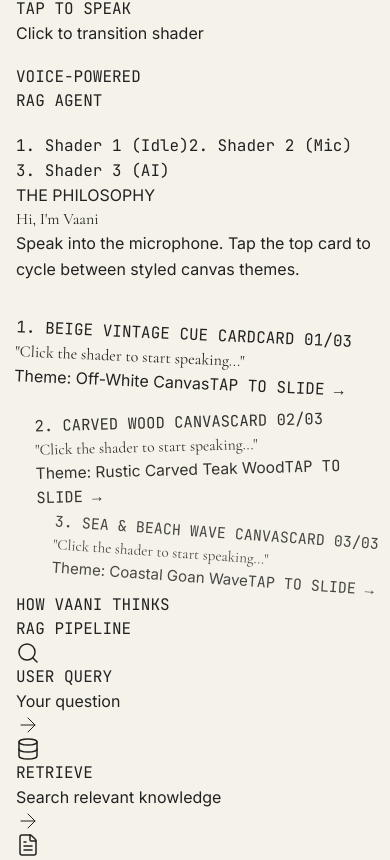
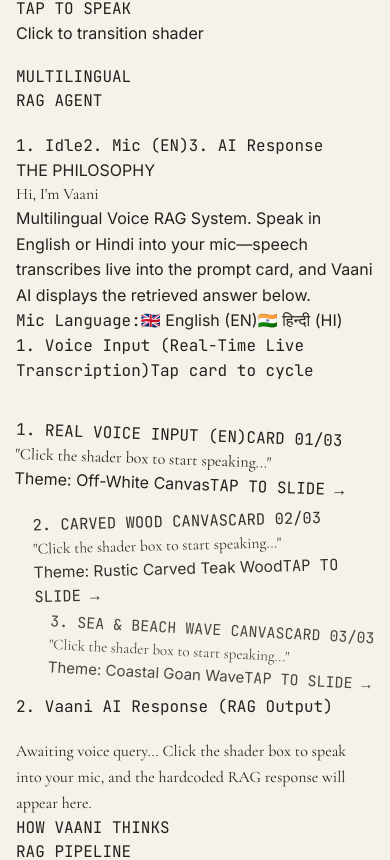
Before and after one commit to Rachitneema03/Vaani, a React (Vite) app in the folder frontend/: page / in a window 390 px wide. Shown: the part 1338-2198 px from the top of the page. Built offline with nearby package versions, Linux system fonts and the light colour scheme.

Commit message:
feat: add animated Hero section with GSAP parallax and scroll-triggered transitions

```diff
--- a/frontend/src/components/Hero.jsx
+++ b/frontend/src/components/Hero.jsx
@@ -78,7 +78,7 @@ export default function Hero() {
           playsInline
           webkit-playsinline="true"
         >
-          <source src="https://res.cloudinary.com/dbg7xnr63/video/upload/v1787412202/IMG_0747_fgdr53.mp4" type="video/mp4" />
+          <source src="https://res.cloudinary.com/dbg7xnr63/video/upload/f_auto,q_auto/v1787412202/IMG_0747_fgdr53.mp4" type="video/mp4" />
         </video>
       </div>
 
--- a/frontend/src/components/VaaniIntro.jsx
+++ b/frontend/src/components/VaaniIntro.jsx
@@ -10,11 +10,31 @@ gsap.registerPlugin(ScrollTrigger);
 export default function VaaniIntro() {
   const container = useRef(null);
 
-  // 3 States: 'idle' (Shader 1) -> 'listening' (Shader 2) -> 'speaking' (Shader 3)
-  const [mode, setMode] = useState('idle');
+  // States:
+  const [mode, setMode] = useState('idle'); // 'idle' | 'listening' | 'speaking'
+  const [responseState, setResponseState] = useState('idle'); // 'idle' | 'processing' | 'ready'
+  const [selectedLang, setSelectedLang] = useState('en'); // 'en' | 'hi'
   const [transcript, setTranscript] = useState('');
-  const [displayedText, setDisplayedText] = useState('Click the shader to start speaking...');
-  const [activeCardIndex, setActiveCardIndex] = useState(0); // 0: Beige Cue Card, 1: Carved Wood Card, 2: Sea Beach Card
+  const [userQuery, setUserQuery] = useState('');
+  const [activeCardIndex, setActiveCardIndex] = useState(0);
+
+  // Multilingual RAG Hardcoded Responses (as requested)
+  const hardcodedResponses = {
+    en: {
+      language: "en",
+      langName: "English",
+      flag: "🇬🇧",
+      answer: "Photosynthesis is the process by which plants, some bacteria and some protists use the energy from sunlight to produce glucose from carbon dioxide and water. Oxygen is also formed."
+    },
+    hi: {
+      language: "hi",
+      langName: "हिन्दी (Hindi)",
+      flag: "🇮🇳",
+      answer: "जब चट्टानों में तनाव बढ़ जाता है और वे अचानक खिसकती हैं, तो ऊर्जा तरंगों के रूप में निकलती है। यही तरंगें पृथ्वी की पपड़ी में कंपन पैदा करती हैं, जिसे हम भूकंप के रूप में महसूस करते हैं।"
+    }
+  };
+
+  const currentQA = hardcodedResponses[selectedLang];
 
   const recognitionRef = useRef(null);
 
@@ -36,14 +56,14 @@ export default function VaaniIntro() {
     );
   }, { scope: container });
 
-  // Web Speech API Initialization
+  // Web Speech API Initialization with dynamic language
   useEffect(() => {
     const SpeechRecognition = window.SpeechRecognition || window.webkitSpeechRecognition;
     if (SpeechRecognition) {
       const recognition = new SpeechRecognition();
       recognition.continuous = false;
       recognition.interimResults = true;
-      recognition.lang = 'en-US';
+      recognition.lang = selectedLang === 'hi' ? 'hi-IN' : 'en-US';
 
       recognition.onresult = (event) => {
         let currentTranscript = '';
@@ -51,14 +71,10 @@ export default function VaaniIntro() {
           currentTranscript += event.results[i][0].transcript;
         }
         setTranscript(currentTranscript);
-        setDisplayedText(currentTranscript);
       };
 
       recognition.onerror = (event) => {
         console.error('Speech recognition error:', event.error);
-        if (mode === 'listening') {
-          setDisplayedText('Listening... (speak now into your microphone)');
-        }
       };
 
       recognition.onend = () => {
@@ -69,14 +85,15 @@ export default function VaaniIntro() {
 
       recognitionRef.current = recognition;
     }
-  }, [mode]);
+  }, [mode, selectedLang]);
 
   // Handle Shader Clicks for the 3-step transition
   const handleShaderClick = () => {
     if (mode === 'idle') {
       setMode('listening');
+      setResponseState('idle');
       setTranscript('');
-      setDisplayedText('Listening... Say something about Goa!');
+      setUserQuery('');
       if (recognitionRef.current) {
         try { recognitionRef.current.start(); } catch (e) {}
       }
@@ -87,18 +104,21 @@ export default function VaaniIntro() {
       transitionToSpeaking();
     } else if (mode === 'speaking') {
       setMode('idle');
-      setDisplayedText('Click the shader to start speaking...');
+      setResponseState('idle');
+      setTranscript('');
+      setUserQuery('');
     }
   };
 
   const transitionToSpeaking = () => {
     setMode('speaking');
-    const userQuery = transcript || "Can you recommend the best beaches and local cuisine in Goa?";
-    setDisplayedText(`Thinking & Processing: "${userQuery}"...`);
+    setResponseState('processing');
+    const realSpokenQuery = transcript.trim() || "Live voice audio captured via mic";
+    setUserQuery(realSpokenQuery);
 
     setTimeout(() => {
-      setDisplayedText(`"Vaani AI: Here are top spots in Goa based on your query: Morjim for quiet sunsets, Palolem for beaches, and Ritz Classic for authentic Konkani thali!"`);
-    }, 2200);
+      setResponseState('ready');
+    }, 1800);
   };
 
   // Cycle card stack when clicking topmost card
@@ -106,32 +126,35 @@ export default function VaaniIntro() {
     setActiveCardIndex((prev) => (prev + 1) % 3);
   };
 
-  const currentTranscribedText = transcript || displayedText;
+  // Real live transcription logic for the prompt card
+  const currentTranscribedText = mode === 'listening'
+    ? (transcript || `Listening in ${currentQA.langName}... speak into your mic now`)
+    : (userQuery || (transcript ? transcript : 'Click the shader box to start speaking...'));
 
   // Render Card 1: Vintage Off-White Beige Card
   const renderCard1 = (positionStyle, zIndex, onClick) => (
     <div
       onClick={onClick}
       style={positionStyle}
-      className={`absolute inset-x-0 top-0 p-6 bg-[#F5EFEB] rounded-xl border-4 border-[#6C4E31]/40 shadow-2xl transition-all duration-700 ease-out transform cursor-pointer select-none ${zIndex}`}
+      className={`absolute inset-x-0 top-0 p-5 bg-[#F5EFEB] rounded-xl border-4 border-[#6C4E31]/40 shadow-2xl transition-all duration-700 ease-out transform cursor-pointer select-none ${zIndex}`}
     >
       <Tape className="top-[-10px] left-8 z-10" />
       <Tape className="bottom-[-10px] right-8 z-10 rotate-90" />
 
-      <div className="flex items-center justify-between mb-3 border-b border-[#D8C4B6] pb-2">
+      <div className="flex items-center justify-between mb-2 border-b border-[#D8C4B6] pb-1.5">
         <span className="text-[10px] font-mono tracking-widest text-[#6C4E31] uppercase font-bold flex items-center gap-1.5">
           <span className={`w-2 h-2 rounded-full ${mode === 'listening' ? 'bg-[#50ffeb] animate-ping' : 'bg-[#6C4E31]'}`}></span>
-          {mode === 'listening' ? 'TRANSCRIBING LIVE...' : '1. BEIGE VINTAGE CUE CARD'}
+          {mode === 'listening' ? `TRANSCRIBING LIVE (${selectedLang.toUpperCase()})...` : `1. REAL VOICE INPUT (${selectedLang.toUpperCase()})`}
         </span>
         <span className="text-[10px] font-mono text-[#8C6D53]">CARD 01/03</span>
       </div>
 
-      <div className="font-serif text-[#3D2C1E] text-base md:text-lg leading-relaxed italic min-h-[85px] relative">
+      <div className="font-serif text-[#3D2C1E] text-sm md:text-base leading-relaxed italic min-h-[65px] relative">
         "{currentTranscribedText}"
-        {mode === 'listening' && <span className="inline-block w-2 h-5 bg-[#50ffeb] ml-1 animate-pulse"></span>}
+        {mode === 'listening' && <span className="inline-block w-2 h-4 bg-[#50ffeb] ml-1 animate-pulse"></span>}
       </div>
 
-      <div className="mt-3 pt-2 border-t border-[#D8C4B6]/60 flex items-center justify-between text-[11px] font-sans text-[#7E634E]">
+      <div className="mt-2 pt-1.5 border-t border-[#D8C4B6]/60 flex items-center justify-between text-[10px] font-sans text-[#7E634E]">
         <span>Theme: Off-White Canvas</span>
         <span className="font-mono text-[9px] bg-[#E3D5CA] px-2 py-0.5 rounded border border-[#6C4E31]/20">TAP TO SLIDE →</span>
       </div>
@@ -143,11 +166,11 @@ export default function VaaniIntro() {
     <div
       onClick={onClick}
       style={positionStyle}
-      className={`absolute inset-x-0 top-0 p-6 bg-[#2B1B17] rounded-xl border-4 border-[#8B5A2B] shadow-2xl transition-all duration-700 ease-out transform cursor-pointer select-none text-[#E8D5B5] ${zIndex}`}
+      className={`absolute inset-x-0 top-0 p-5 bg-[#2B1B17] rounded-xl border-4 border-[#8B5A2B] shadow-2xl transition-all duration-700 ease-out transform cursor-pointer select-none text-[#E8D5B5] ${zIndex}`}
     >
       <div className="absolute inset-0 bg-gradient-to-br from-[#3D261C] to-[#1F120E] opacity-90 rounded-lg pointer-events-none"></div>
 
-      <div className="relative z-10 flex items-center justify-between mb-3 border-b border-[#8B5A2B]/40 pb-2">
+      <div className="relative z-10 flex items-center justify-between mb-2 border-b border-[#8B5A2B]/40 pb-1.5">
         <span className="text-[10px] font-mono tracking-widest text-[#D4A373] uppercase font-bold flex items-center gap-1.5">
           <span className="w-2 h-2 rounded-full bg-[#D4A373]"></span>
           2. CARVED WOOD CANVAS
@@ -155,11 +178,11 @@ export default function VaaniIntro() {
         <span className="text-[10px] font-mono text-[#A27B5C]">CARD 02/03</span>
       </div>
 
-      <div className="relative z-10 font-serif text-[#F3E9DC] text-base md:text-lg leading-relaxed italic min-h-[85px] drop-shadow-[0_2px_2px_rgba(0,0,0,0.8)]">
+      <div className="relative z-10 font-serif text-[#F3E9DC] text-sm md:text-base leading-relaxed italic min-h-[65px] drop-shadow-[0_2px_2px_rgba(0,0,0,0.8)]">
         "{currentTranscribedText}"
       </div>
 
-      <div className="relative z-10 mt-3 pt-2 border-t border-[#8B5A2B]/40 flex items-center justify-between text-[11px] font-sans text-[#D4A373]">
+      <div className="relative z-10 mt-2 pt-1.5 border-t border-[#8B5A2B]/40 flex items-center justify-between text-[10px] font-sans text-[#D4A373]">
         <span>Theme: Rustic Carved Teak Wood</span>
         <span className="font-mono text-[9px] bg-[#3D261C] px-2 py-0.5 rounded border border-[#8B5A2B]/50">TAP TO SLIDE →</span>
       </div>
@@ -171,9 +194,9 @@ export default function VaaniIntro() {
     <div
       onClick={onClick}
       style={positionStyle}
-      className={`absolute inset-x-0 top-0 p-6 bg-gradient-to-br from-[#E0F4F1] via-[#F4EFEA] to-[#D5E8E4] rounded-xl border-4 border-[#4EA896]/50 shadow-2xl transition-all duration-700 ease-out transform cursor-pointer select-none text-[#1C4E44] ${zIndex}`}
+      className={`absolute inset-x-0 top-0 p-5 bg-gradient-to-br from-[#E0F4F1] via-[#F4EFEA] to-[#D5E8E4] rounded-xl border-4 border-[#4EA896]/50 shadow-2xl transition-all duration-700 ease-out transform cursor-pointer select-none text-[#1C4E44] ${zIndex}`}
     >
-      <div className="flex items-center justify-between mb-3 border-b border-[#A0D2C8] pb-2">
+      <div className="flex items-center justify-between mb-2 border-b border-[#A0D2C8] pb-1.5">
         <span className="text-[10px] font-mono tracking-widest text-[#2C7A6B] uppercase font-bold flex items-center gap-1.5">
           <span className="w-2 h-2 rounded-full bg-[#4EA896] animate-pulse"></span>
           3. SEA & BEACH WAVE CANVAS
@@ -181,11 +204,11 @@ export default function VaaniIntro() {
         <span className="text-[10px] font-mono text-[#2C7A6B]">CARD 03/03</span>
       </div>
 
-      <div className="font-serif text-[#164038] text-base md:text-lg leading-relaxed italic min-h-[85px]">
+      <div className="font-serif text-[#164038] text-sm md:text-base leading-relaxed italic min-h-[65px]">
         "{currentTranscribedText}"
       </div>
 
-      <div className="mt-3 pt-2 border-t border-[#A0D2C8]/70 flex items-center justify-between text-[11px] font-sans text-[#2C7A6B]">
+      <div className="mt-2 pt-1.5 border-t border-[#A0D2C8]/70 flex items-center justify-between text-[10px] font-sans text-[#2C7A6B]">
         <span>Theme: Coastal Goan Wave</span>
         <span className="font-mono text-[9px] bg-[#CBE6E1] px-2 py-0.5 rounded border border-[#4EA896]/30">TAP TO SLIDE →</span>
       </div>
@@ -194,34 +217,33 @@ export default function VaaniIntro() {
 
   // Calculate stack positions and z-index offsets based on activeCardIndex
   const getCardProps = (cardIndex) => {
-    // Relative position in stack: 0 (front), 1 (middle), 2 (back)
     const stackPos = (cardIndex - activeCardIndex + 3) % 3;
 
     if (stackPos === 0) {
       return {
-        style: { transform: 'translate(0px, 0px) rotate(2.5deg) scale(1)', opacity: 1 },
+        style: { transform: 'translate(0px, 0px) rotate(2deg) scale(1)', opacity: 1 },
         zIndex: 'z-30'
       };
     } else if (stackPos === 1) {
       return {
-        style: { transform: 'translate(14px, 12px) rotate(-1.5deg) scale(0.97)', opacity: 0.92 },
+        style: { transform: 'translate(12px, 10px) rotate(-1.5deg) scale(0.97)', opacity: 0.92 },
         zIndex: 'z-20'
       };
     } else {
       return {
-        style: { transform: 'translate(26px, 24px) rotate(4deg) scale(0.94)', opacity: 0.82 },
+        style: { transform: 'translate(22px, 20px) rotate(3deg) scale(0.94)', opacity: 0.82 },
         zIndex: 'z-10'
       };
     }
   };
 
   return (
-    <section id="vaani-intro" ref={container} className="relative w-full min-h-screen md:h-screen bg-[#FAF9F6] py-16 md:py-24 z-10 shadow-[0_-10px_30px_rgba(0,0,0,0.1)] rounded-t-3xl flex items-center overflow-hidden">
-      <div className="container max-w-6xl mx-auto flex flex-col md:flex-row items-center justify-center gap-8 md:gap-16 h-full pb-8 md:pb-16 px-4">
+    <section id="vaani-intro" ref={container} className="relative w-full min-h-screen bg-[#FAF9F6] py-12 md:py-20 z-10 shadow-[0_-10px_30px_rgba(0,0,0,0.1)] rounded-t-3xl flex items-center overflow-hidden">
+      <div className="container max-w-6xl mx-auto flex flex-col md:flex-row items-center justify-center gap-8 md:gap-12 h-full px-4">
 
         {/* LEFT: Voice Shader Container (Clickable Box) */}
-        <div className="intro-left relative w-full md:w-1/2 flex justify-center max-h-[320px] sm:max-h-[380px] md:max-h-[420px]">
-          <div className="relative inline-block w-full max-w-[280px] sm:max-w-[340px] md:max-w-[400px] aspect-square">
+        <div className="intro-left relative w-full md:w-1/2 flex flex-col items-center justify-center">
+          <div className="relative inline-block w-full max-w-[280px] sm:max-w-[340px] md:max-w-[380px] aspect-square">
 
             {/* Box Container for Shader */}
             <div
@@ -242,80 +264,193 @@ export default function VaaniIntro() {
             <Tape className="top-[-10px] left-1/2 -translate-x-1/2 z-20" />
 
             <div className="absolute -left-4 top-8 bg-[#E5DECC] text-[#8B663A] text-[10px] font-mono tracking-widest uppercase p-2 border border-[#8B663A]/20 shadow-sm rotate-[-4deg] pointer-events-none z-20">
-              VOICE-POWERED<br/>RAG AGENT
+              MULTILINGUAL<br/>RAG AGENT
               <Tape className="top-[-8px] right-[-10px] w-8 h-4 rotate-[15deg]" />
             </div>
 
             {/* 3 Step Manual Controls */}
-            <div className="mt-4 flex items-center justify-center gap-3">
+            <div className="mt-4 flex items-center justify-center gap-2 sm:gap-3 flex-wrap">
               <button
-                onClick={() => setMode('idle')}
+                onClick={() => { setMode('idle'); setResponseState('idle'); setTranscript(''); setUserQuery(''); }}
                 className={`px-3 py-1 text-[10px] font-mono rounded-full border transition-all ${mode === 'idle' ? 'bg-[#1A2E20] text-[#50ffeb] border-[#50ffeb]' : 'bg-transparent text-[#8B663A] border-[#8B663A]/30'}`}
               >
-                1. Shader 1 (Idle)
+                1. Idle
               </button>
               <button
-                onClick={() => setMode('listening')}
+                onClick={() => { setMode('listening'); setResponseState('idle'); }}
                 className={`px-3 py-1 text-[10px] font-mono rounded-full border transition-all ${mode === 'listening' ? 'bg-[#1A2E20] text-[#50ffeb] border-[#50ffeb]' : 'bg-transparent text-[#8B663A] border-[#8B663A]/30'}`}
               >
-                2. Shader 2 (Mic)
+                2. Mic ({selectedLang.toUpperCase()})
               </button>
               <button
-                onClick={() => setMode('speaking')}
+                onClick={transitionToSpeaking}
                 className={`px-3 py-1 text-[10px] font-mono rounded-full border transition-all ${mode === 'speaking' ? 'bg-[#FF9900]/20 text-[#FFD700] border-[#FFD700]' : 'bg-transparent text-[#8B663A] border-[#8B663A]/30'}`}
               >
-                3. Shader 3 (AI)
+                3. AI Response
               </button>
             </div>
 
           </div>
         </div>
 
-        {/* RIGHT: Text & Transcribed Stacked Cards Display */}
+        {/* RIGHT: Text & Transcribed Stacked Cards + AI Response Card Display */}
         <div className="intro-right w-full md:w-1/2 text-left flex flex-col justify-center">
-          <div className="font-sans text-[#A88647] uppercase tracking-[0.2em] text-xs md:text-sm mb-3 font-semibold">
+          <div className="font-sans text-[#A88647] uppercase tracking-[0.2em] text-xs mb-2 font-semibold">
             THE PHILOSOPHY
           </div>
-          <h2 className="font-serif text-4xl md:text-5xl text-[#232220] mb-4">
+          <h2 className="font-serif text-3xl md:text-4xl text-[#232220] mb-2">
             Hi, I'm Vaani
           </h2>
-          <p className="font-sans text-[#4A4A4A] text-sm md:text-base leading-relaxed mb-6">
-            Speak into the microphone. Tap the top card to cycle between styled canvas themes.
+          <p className="font-sans text-[#4A4A4A] text-xs md:text-sm leading-relaxed mb-4">
+            Multilingual Voice RAG System. Speak in English or Hindi into your mic—speech transcribes live into the prompt card, and Vaani AI displays the retrieved answer below.
           </p>
 
-          {/* 3 Stacked Transcribed Cards Container */}
-          <div className="relative w-full max-w-md h-[210px] mt-2">
+          {/* Multilingual Selector Pills */}
+          <div className="flex items-center gap-2 mb-4">
+            <span className="text-[10px] font-mono text-[#8C6D53] uppercase font-bold">Mic Language:</span>
+            <button
+              onClick={() => { setSelectedLang('en'); if(mode==='speaking') setResponseState('ready'); }}
+              className={`px-3 py-1 text-xs font-sans rounded-lg border transition-all flex items-center gap-1.5 ${
+                selectedLang === 'en'
+                  ? 'bg-[#6C4E31] text-[#F5EFEB] border-[#6C4E31] shadow-md font-semibold'
+                  : 'bg-[#E5DECC]/50 text-[#6C4E31] border-[#6C4E31]/30 hover:bg-[#E5DECC]'
+              }`}
+            >
+              <span>🇬🇧</span> English (EN)
+            </button>
+            <button
+              onClick={() => { setSelectedLang('hi'); if(mode==='speaking') setResponseState('ready'); }}
+              className={`px-3 py-1 text-xs font-sans rounded-lg border transition-all flex items-center gap-1.5 ${
+                selectedLang === 'hi'
+                  ? 'bg-[#6C4E31] text-[#F5EFEB] border-[#6C4E31] shadow-md font-semibold'
+                  : 'bg-[#E5DECC]/50 text-[#6C4E31] border-[#6C4E31]/30 hover:bg-[#E5DECC]'
+              }`}
+            >
+              <span>🇮🇳</span> हिन्दी (HI)
+            </button>
+          </div>
+
+          {/* 1. INPUT QUERY STACKED CARDS (100% Real Live Speech Transcription) */}
+          <div className="w-full max-w-md">
+            <div className="flex items-center justify-between mb-1.5">
+              <span className="text-[11px] font-mono font-bold text-[#6C4E31] uppercase tracking-wider">
+                1. Voice Input (Real-Time Live Transcription)
+              </span>
+              <span className="text-[10px] font-mono text-[#8C6D53]">Tap card to cycle</span>
+            </div>
+
+            <div className="relative w-full max-w-md h-[165px]">
               {renderCard1(getCardProps(0).style, getCardProps(0).zIndex, handleCardClick)}
               {renderCard2(getCardProps(1).style, getCardProps(1).zIndex, handleCardClick)}
               {renderCard3(getCardProps(2).style, getCardProps(2).zIndex, handleCardClick)}
             </div>
 
-          {/* Progress Indicator Bars synced to 3 Stacked Cards */}
-          <div className="mt-8 flex gap-3 items-center">
+            {/* Stack Indicator dots */}
+            <div className="mt-2 flex gap-2 items-center">
               <button
                 onClick={() => setActiveCardIndex(0)}
-              className={`h-2 rounded-full transition-all duration-500 cursor-pointer ${
-                activeCardIndex === 0 ? 'w-14 bg-[#6C4E31] shadow-md' : 'w-8 bg-[#DCD2BB] hover:bg-[#A88647]/50'
+                className={`h-1.5 rounded-full transition-all duration-500 cursor-pointer ${
+                  activeCardIndex === 0 ? 'w-10 bg-[#6C4E31]' : 'w-4 bg-[#DCD2BB]'
                 }`}
                 title="Card 1: Off-White Beige"
               />
               <button
                 onClick={() => setActiveCardIndex(1)}
-              className={`h-2 rounded-full transition-all duration-500 cursor-pointer ${
-                activeCardIndex === 1 ? 'w-14 bg-[#8B5A2B] shadow-md' : 'w-8 bg-[#DCD2BB] hover:bg-[#A88647]/50'
+                className={`h-1.5 rounded-full transition-all duration-500 cursor-pointer ${
+                  activeCardIndex === 1 ? 'w-10 bg-[#8B5A2B]' : 'w-4 bg-[#DCD2BB]'
                 }`}
                 title="Card 2: Carved Dark Wood"
               />
               <button
                 onClick={() => setActiveCardIndex(2)}
-              className={`h-2 rounded-full transition-all duration-500 cursor-pointer ${
-                activeCardIndex === 2 ? 'w-14 bg-[#4EA896] shadow-md' : 'w-8 bg-[#DCD2BB] hover:bg-[#A88647]/50'
+                className={`h-1.5 rounded-full transition-all duration-500 cursor-pointer ${
+                  activeCardIndex === 2 ? 'w-10 bg-[#4EA896]' : 'w-4 bg-[#DCD2BB]'
                 }`}
                 title="Card 3: Sea & Beach Wave"
               />
             </div>
           </div>
 
+          {/* 2. RESPONSE CARD (Hardcoded Response Output) */}
+          <div className="mt-5 w-full max-w-md">
+            <div className="flex items-center justify-between mb-1.5">
+              <span className="text-[11px] font-mono font-bold text-[#1A2E20] uppercase tracking-wider flex items-center gap-1.5">
+                <span className={`w-2 h-2 rounded-full ${
+                  responseState === 'ready' ? 'bg-emerald-500 animate-pulse' :
+                  responseState === 'processing' ? 'bg-amber-500 animate-ping' : 'bg-gray-400'
+                }`}></span>
+                2. Vaani AI Response (RAG Output)
+              </span>
+              {responseState === 'ready' && (
+                <span className="text-[9px] font-mono bg-emerald-100 text-emerald-800 px-2 py-0.5 rounded border border-emerald-300">
+                  {selectedLang === 'hi' ? 'हिन्दी RAG' : 'ENGLISH RAG'}
+                </span>
+              )}
+            </div>
+
+            <div className={`p-4 md:p-5 rounded-xl border-2 transition-all duration-500 shadow-xl relative overflow-hidden ${
+              responseState === 'ready'
+                ? 'bg-[#1A2E20] border-[#8B663A] text-[#F3E9DC]'
+                : responseState === 'processing'
+                ? 'bg-[#F5F2EA] border-amber-400 text-[#3D2C1E]'
+                : 'bg-[#FAF7F2] border-[#DCD2BB] text-[#7E634E]'
+            }`}>
+              <Tape className="top-[-8px] right-6 z-10 opacity-70" />
+
+              {responseState === 'idle' && (
+                <p className="font-serif italic text-xs md:text-sm text-[#8C6D53]">
+                  Awaiting voice query... Click the shader box to speak into your mic, and the hardcoded RAG response will appear here.
+                </p>
+              )}
+
+              {responseState === 'processing' && (
+                <div className="flex items-center gap-3 py-1">
+                  <div className="w-4 h-4 border-2 border-amber-600 border-t-transparent rounded-full animate-spin"></div>
+                  <p className="font-serif italic text-xs md:text-sm text-[#5C4033]">
+                    Processing query & retrieving {currentQA.langName} RAG embeddings...
+                  </p>
+                </div>
+              )}
+
+              {responseState === 'ready' && (
+                <div className="space-y-2">
+                  {/* Language Switch Tabs inside Response Card */}
+                  <div className="flex items-center justify-between border-b border-[#8B663A]/40 pb-1.5">
+                    <div className="text-[10px] font-mono tracking-widest text-[#D4A373] uppercase font-bold flex items-center gap-1.5">
+                      <span>{currentQA.flag}</span>
+                      <span>RETRIEVED ANSWER ({currentQA.langName}):</span>
+                    </div>
+
+                    <div className="flex gap-1">
+                      <button
+                        onClick={() => setSelectedLang('en')}
+                        className={`px-2 py-0.5 text-[9px] font-mono rounded ${
+                          selectedLang === 'en' ? 'bg-[#8B663A] text-white' : 'bg-black/30 text-[#D4A373]'
+                        }`}
+                      >
+                        EN
+                      </button>
+                      <button
+                        onClick={() => setSelectedLang('hi')}
+                        className={`px-2 py-0.5 text-[9px] font-mono rounded ${
+                          selectedLang === 'hi' ? 'bg-[#8B663A] text-white' : 'bg-black/30 text-[#D4A373]'
+                        }`}
+                      >
+                        HI
+                      </button>
+                    </div>
+                  </div>
+
+                  <p className="font-serif text-sm md:text-base leading-relaxed text-[#F5EFEB]">
+                    "{hardcodedResponses[selectedLang].answer}"
+                  </p>
+                </div>
+              )}
+            </div>
+          </div>
+
+        </div>
+
       </div>
     </section>
   );
```
Lines whose indentation alone changed are shown as unchanged.
